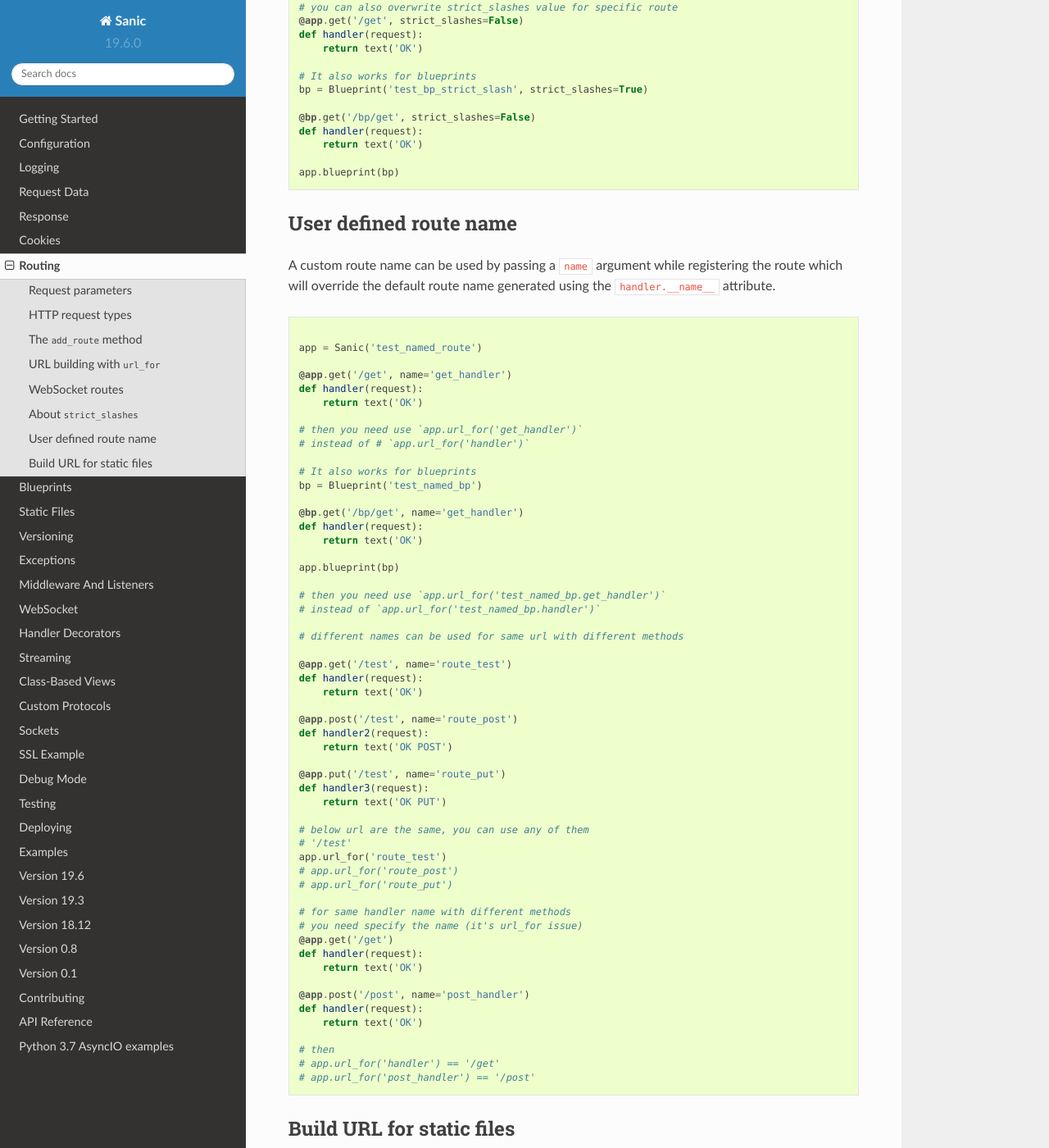
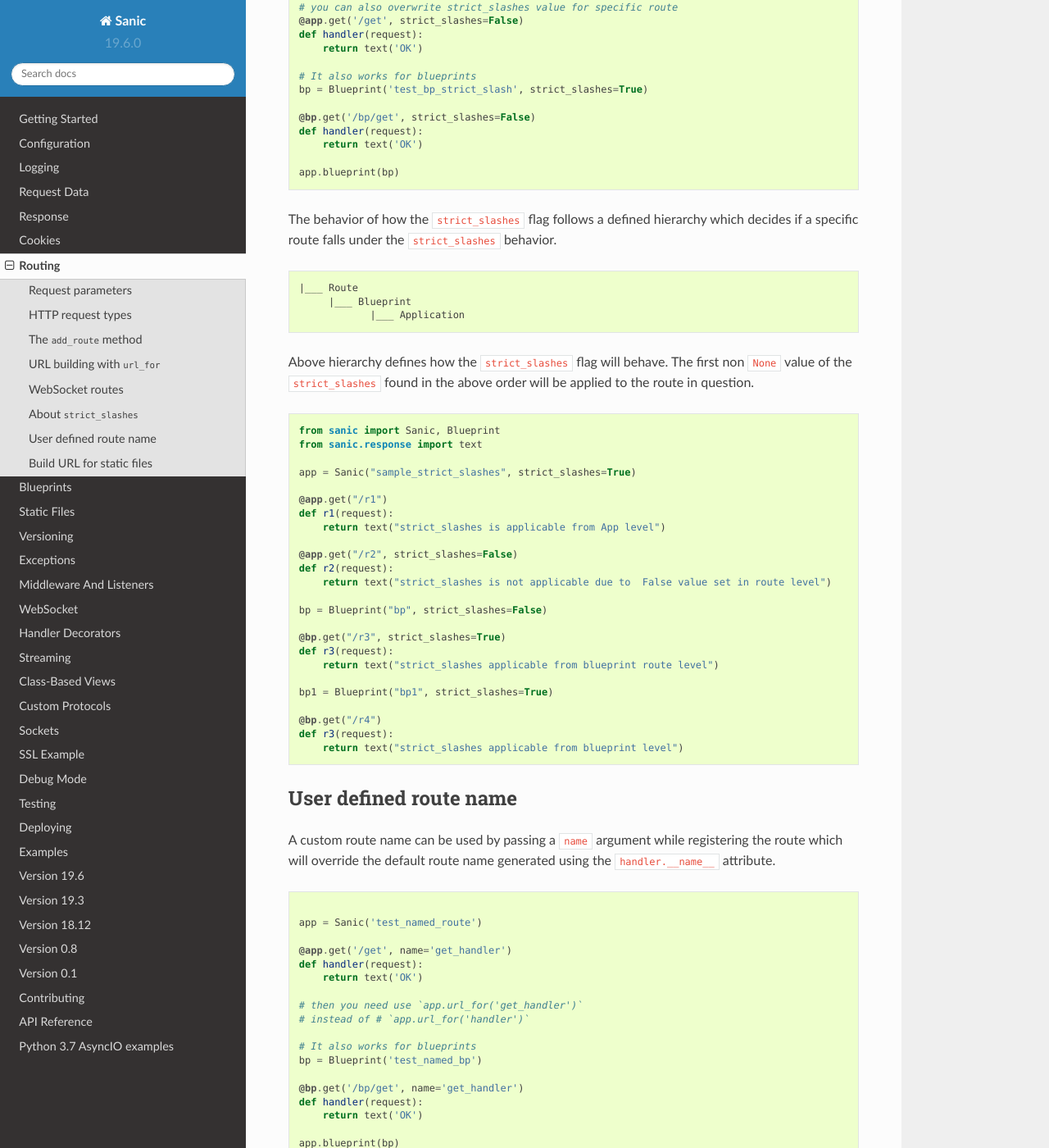
Before and after one commit to sanic-org/sanic, a Sphinx documentation site: the page built from docs/sanic/routing.md, in a window 1280 px wide and 1400 px high, scrolled down 4578 px. Shown: the whole window at 82% size. Built offline with Sphinx 7.4.7 and the Read the Docs theme 2.0.0, drawn with Linux system fonts in a browser that asks for light colours.

Commit message:
doc: GIT-1591: add documentation exlaining the strict_slashes behavior
Signed-off-by: Harsha Narayana <harsha2k4@gmail.com>

````diff
--- a/docs/sanic/routing.md
+++ b/docs/sanic/routing.md
@@ -241,6 +241,45 @@ def handler(request):
 app.blueprint(bp)
 ```
 
+The behavior of how the `strict_slashes` flag follows a defined hierarchy which decides if a specific route
+falls under the `strict_slashes` behavior.
+
+```bash
+|___ Route
+     |___ Blueprint
+            |___ Application
+```
+
+Above hierarchy defines how the `strict_slashes` flag will behave. The first non `None` value of the `strict_slashes`
+found in the above order will be applied to the route in question.
+
+```python
+from sanic import Sanic, Blueprint
+from sanic.response import text
+
+app = Sanic("sample_strict_slashes", strict_slashes=True)
+
+@app.get("/r1")
+def r1(request):
+    return text("strict_slashes is applicable from App level")
+
+@app.get("/r2", strict_slashes=False)
+def r2(request):
+    return text("strict_slashes is not applicable due to  False value set in route level")
+
+bp = Blueprint("bp", strict_slashes=False)
+
+@bp.get("/r3", strict_slashes=True)
+def r3(request):
+    return text("strict_slashes applicable from blueprint route level")
+
+bp1 = Blueprint("bp1", strict_slashes=True)
+
+@bp.get("/r4")
+def r3(request):
+    return text("strict_slashes applicable from blueprint level")
+```
+
 ## User defined route name
 
 A custom route name can be used by passing a `name` argument while registering the route which will
````
Also changed, not shown: 1 other file.
